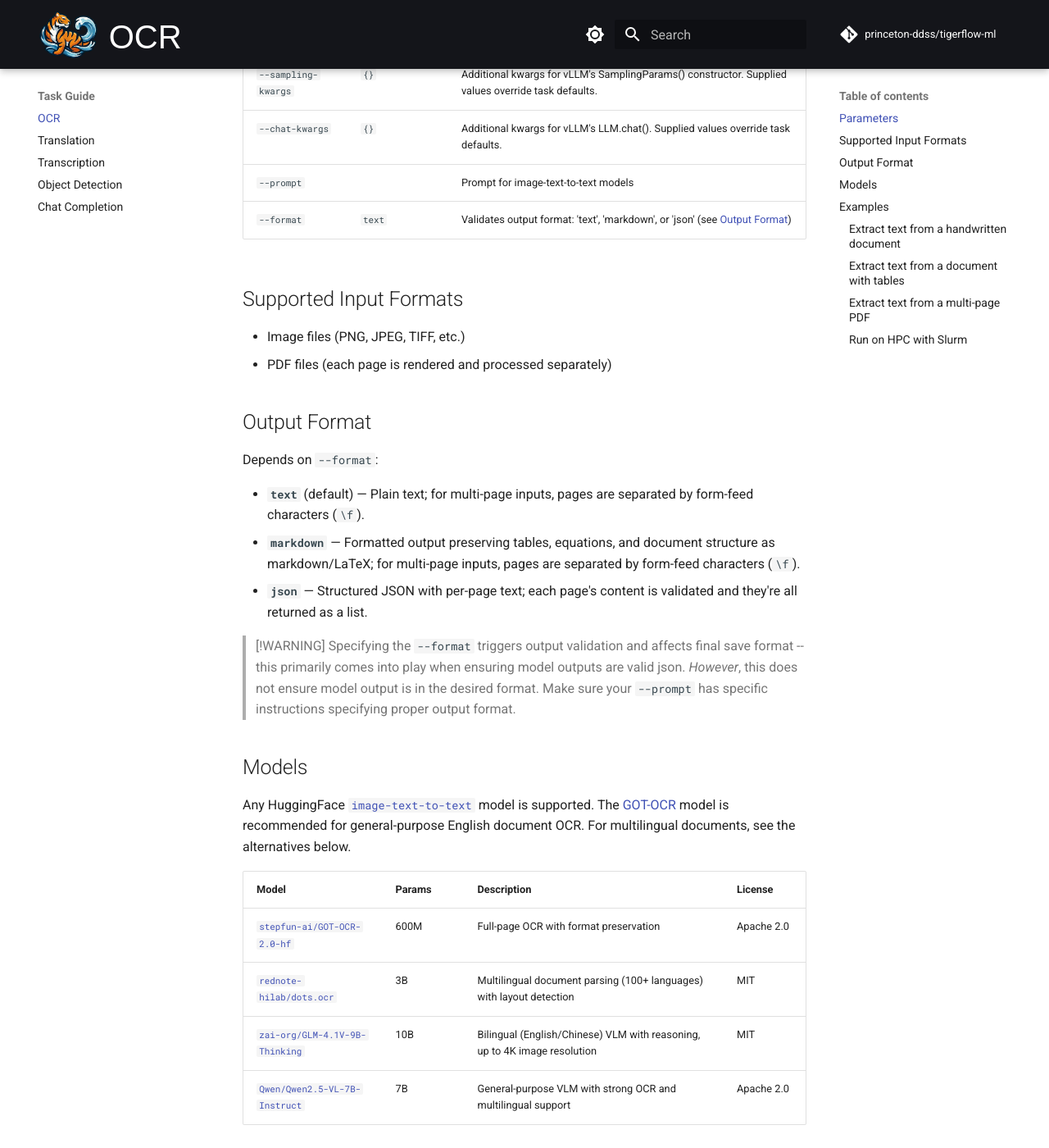
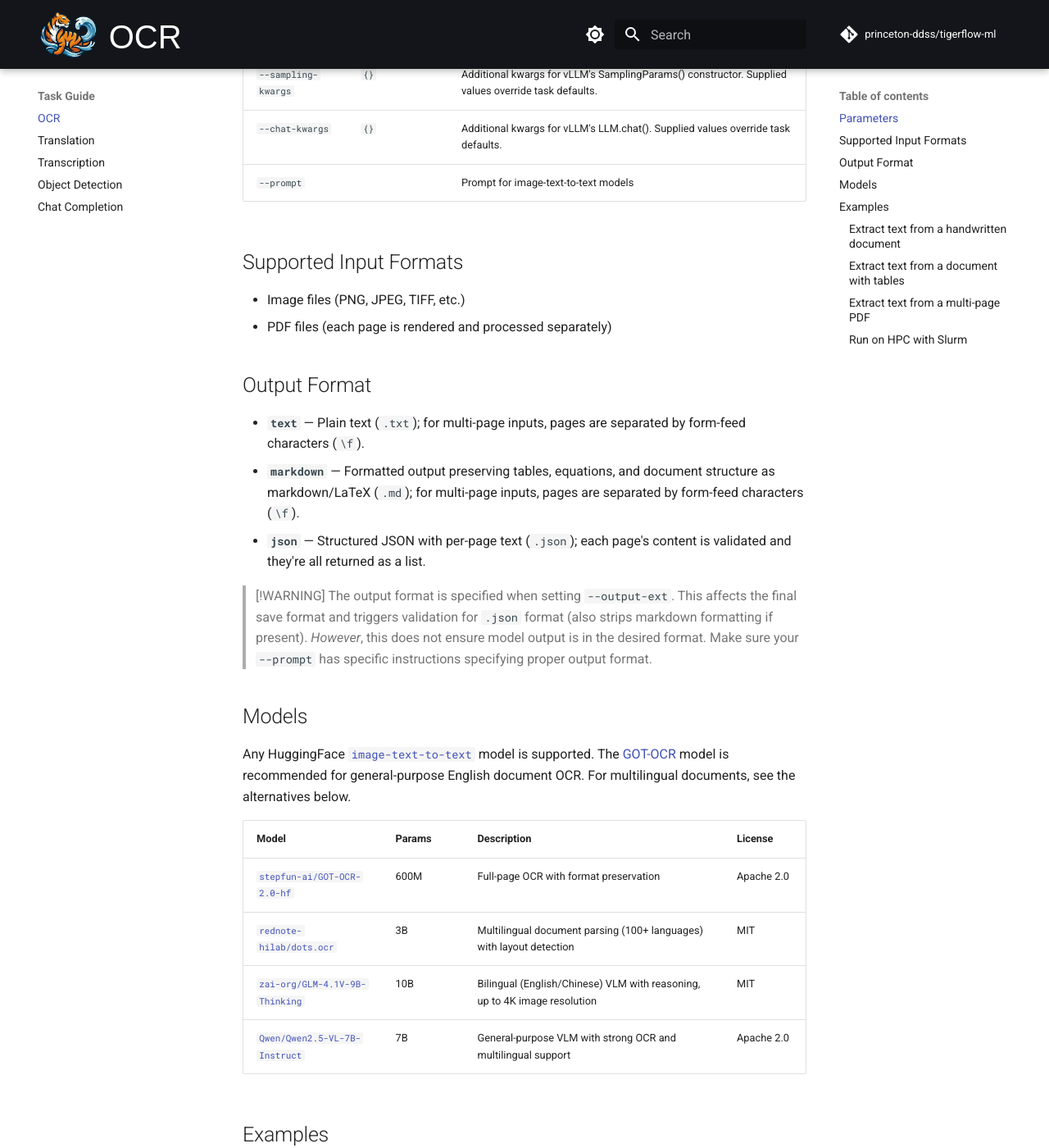
Before and after one commit to princeton-ddss/tigerflow-ml, an MkDocs documentation site: the page built from docs/mkdocs/tasks/ocr.md, in a window 1280 px wide and 1400 px high, scrolled down 885 px. Shown: the whole window at 82% size. Built offline with MkDocs 1.6.1 and Material for MkDocs 9.7.7, drawn with Linux system fonts in a browser that asks for light colours; some web fonts are replaced; comment, search, counter and statistics services are not loaded; the version menu is left out; some of the changed text lies outside the part shown.

Commit message:
docs: update docs

````diff
--- a/docs/mkdocs/tasks/ocr.md
+++ b/docs/mkdocs/tasks/ocr.md
@@ -19,7 +19,7 @@ Extract text from images and PDFs using HuggingFace image-text-to-text models.
 | `--sampling-kwargs` | `{}`                        | Additional kwargs for vLLM's SamplingParams() constructor. Supplied values override task defaults. |
 | `--chat-kwargs`   | `{}`                          | Additional kwargs for vLLM's LLM.chat(). Supplied values override task defaults.                   |
 | `--prompt`        |                               | Prompt for image-text-to-text models                                                               |
-| `--format`        | `text`                        | Validates output format: 'text', 'markdown', or 'json' (see [Output Format](#output-format))       |
+
 
 
 ## Supported Input Formats
@@ -29,14 +29,12 @@ Extract text from images and PDFs using HuggingFace image-text-to-text models.
 
 ## Output Format
 
-Depends on `--format`:
-
-- **`text`** (default) — Plain text; for multi-page inputs, pages are separated by form-feed characters (`\f`).
-- **`markdown`** — Formatted output preserving tables, equations, and document structure as markdown/LaTeX; for multi-page inputs, pages are separated by form-feed characters (`\f`).
-- **`json`** — Structured JSON with per-page text; each page's content is validated and they're all returned as a list.
+- **`text`** — Plain text (`.txt`); for multi-page inputs, pages are separated by form-feed characters (`\f`).
+- **`markdown`** — Formatted output preserving tables, equations, and document structure as markdown/LaTeX (`.md`); for multi-page inputs, pages are separated by form-feed characters (`\f`).
+- **`json`** — Structured JSON with per-page text (`.json`); each page's content is validated and they're all returned as a list.
 
 > [!WARNING]
-> Specifying the `--format` triggers output validation and affects final save format -- this primarily comes into play when ensuring model outputs are valid json. _However_, this does not ensure model output is in the desired format. Make sure your `--prompt` has specific instructions specifying proper output format.
+> The output format is specified when setting `--output-ext`. This affects the final save format and triggers validation for `.json` format (also strips markdown formatting if present). _However_, this does not ensure model output is in the desired format. Make sure your `--prompt` has specific instructions specifying proper output format.
 
 ## Models
 
@@ -62,11 +60,11 @@ Any HuggingFace [`image-text-to-text`](https://huggingface.co/models?pipeline_ta
         kind: local
         module: tigerflow_ml.text.ocr.local
         input_ext: .jpg
-        output-ext: .txt
+        output_ext: .txt
         params:
           model: stepfun-ai/GOT-OCR-2.0-hf
           prompt: "Extract all text from this image"
-          allow-fetch: True #if model is not already downloaded
+          allow_fetch: True #if model is not already downloaded
     ```
 
 === "Input"
````
Also changed, not shown: other parts of docs/mkdocs/tasks/ocr.md (+1 -2 lines), 1 other file.
